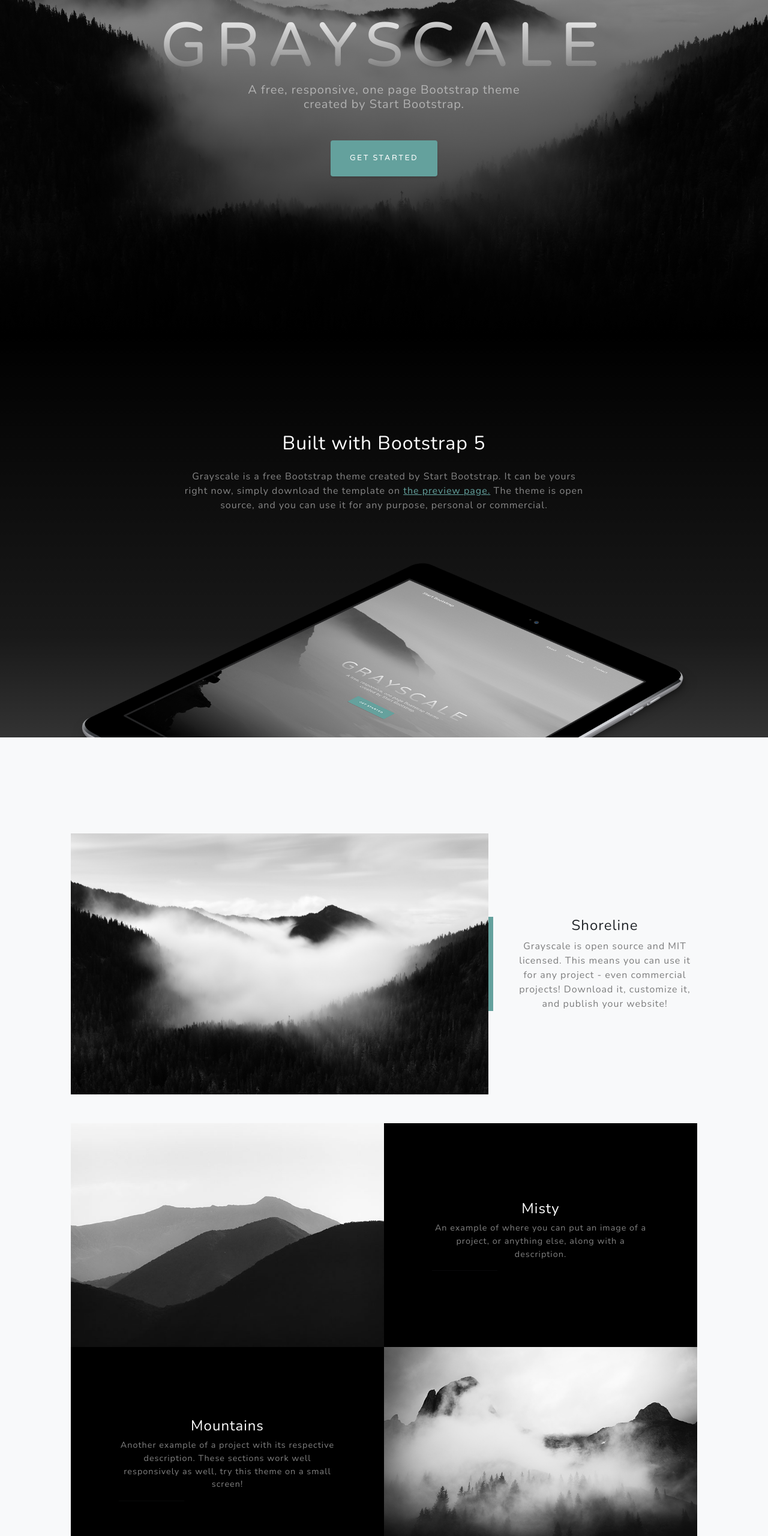
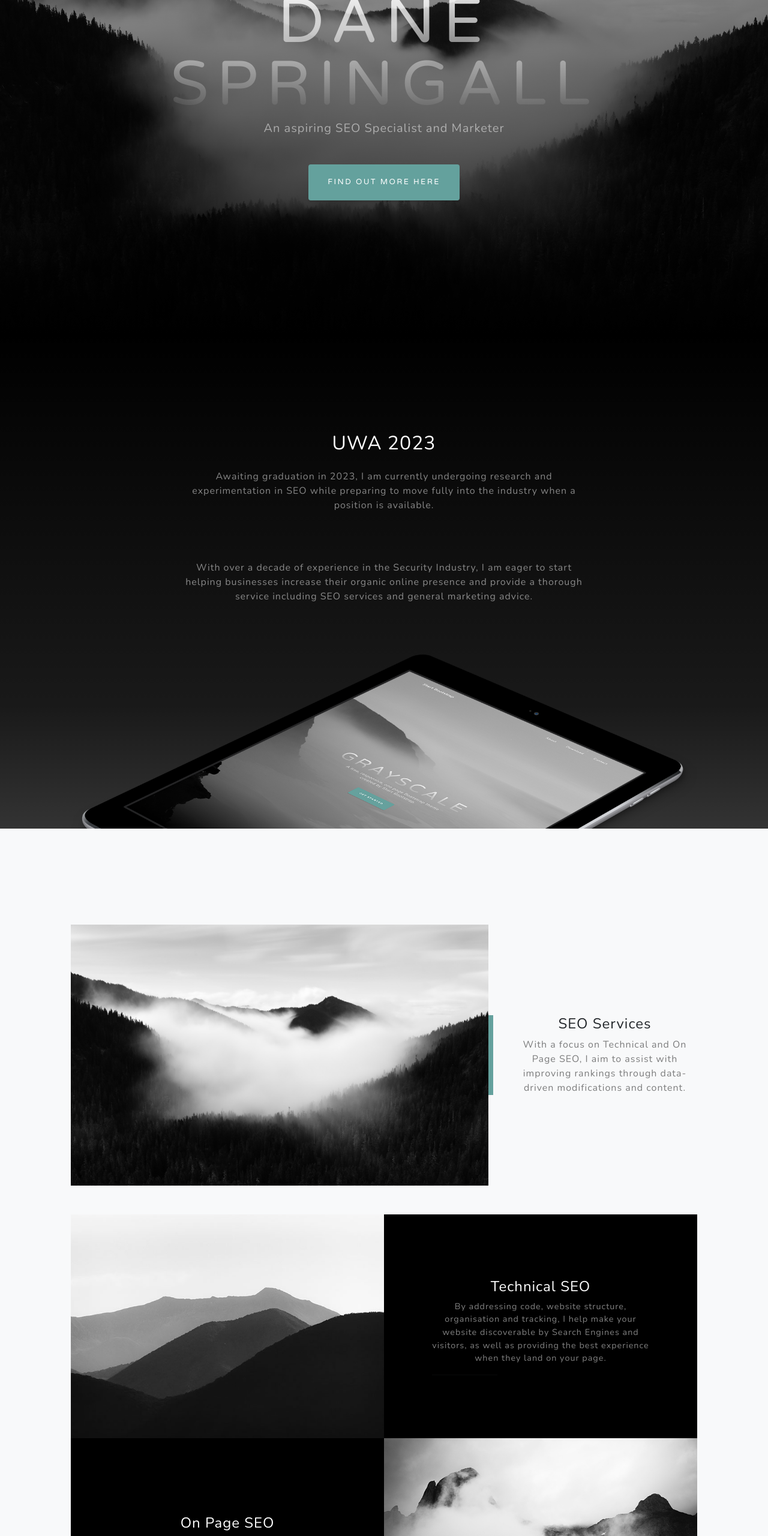
Before and after one commit to DaneSpringall/DaneSpringall.github.io, a plain HTML site: page index.html in a window 1280 px wide. Shown: the part 240-2800 px from the top of the page at 60% size. Drawn offline with nearby package versions, Linux system fonts and the light colour scheme.

Commit message:
Add files via upload
Updated template

```diff
--- a/index.html
+++ b/index.html
@@ -19,7 +19,7 @@
         <!-- Navigation-->
         <nav class="navbar navbar-expand-lg navbar-light fixed-top" id="mainNav">
             <div class="container px-4 px-lg-5">
-                <a class="navbar-brand" href="#page-top">Start Bootstrap</a>
+                <a class="navbar-brand" href="#page-top">Dane Springall</a>
                 <button class="navbar-toggler navbar-toggler-right" type="button" data-bs-toggle="collapse" data-bs-target="#navbarResponsive" aria-controls="navbarResponsive" aria-expanded="false" aria-label="Toggle navigation">
                     Menu
                     <i class="fas fa-bars"></i>
@@ -38,9 +38,9 @@
             <div class="container px-4 px-lg-5 d-flex h-100 align-items-center justify-content-center">
                 <div class="d-flex justify-content-center">
                     <div class="text-center">
-                        <h1 class="mx-auto my-0 text-uppercase">Grayscale</h1>
-                        <h2 class="text-white-50 mx-auto mt-2 mb-5">A free, responsive, one page Bootstrap theme created by Start Bootstrap.</h2>
-                        <a class="btn btn-primary" href="#about">Get Started</a>
+                        <h1 class="mx-auto my-0 text-uppercase">Dane Springall</h1>
+                        <h2 class="text-white-50 mx-auto mt-2 mb-5">An aspiring SEO Specialist and Marketer</h2>
+                        <a class="btn btn-primary" href="#about">Find out more here</a>
                     </div>
                 </div>
             </div>
@@ -50,11 +50,14 @@
             <div class="container px-4 px-lg-5">
                 <div class="row gx-4 gx-lg-5 justify-content-center">
                     <div class="col-lg-8">
-                        <h2 class="text-white mb-4">Built with Bootstrap 5</h2>
+                        <h2 class="text-white mb-4">UWA 2023</h2>
                         <p class="text-white-50">
-                            Grayscale is a free Bootstrap theme created by Start Bootstrap. It can be yours right now, simply download the template on
-                            <a href="https://startbootstrap.com/theme/grayscale/">the preview page.</a>
-                            The theme is open source, and you can use it for any purpose, personal or commercial.
+                            Awaiting graduation in 2023, I am currently undergoing research and experimentation in SEO while preparing to move fully into the industry when a position is available.
+
+                        </p>
+                        <p class="text-white-50">
+                            With over a decade of experience in the Security Industry, I am eager to start helping businesses increase their organic online presence and provide a thorough service including SEO services and general marketing advice.
+
                         </p>
                     </div>
                 </div>
@@ -69,8 +72,8 @@
                     <div class="col-xl-8 col-lg-7"><img class="img-fluid mb-3 mb-lg-0" src="assets/img/bg-masthead.jpg" alt="..." /></div>
                     <div class="col-xl-4 col-lg-5">
                         <div class="featured-text text-center text-lg-left">
-                            <h4>Shoreline</h4>
-                            <p class="text-black-50 mb-0">Grayscale is open source and MIT licensed. This means you can use it for any project - even commercial projects! Download it, customize it, and publish your website!</p>
+                            <h4>SEO Services</h4>
+                            <p class="text-black-50 mb-0">With a focus on Technical and On Page SEO, I aim to assist with improving rankings through data-driven modifications and content.</p>
                         </div>
                     </div>
                 </div>
@@ -81,8 +84,8 @@
                         <div class="bg-black text-center h-100 project">
                             <div class="d-flex h-100">
                                 <div class="project-text w-100 my-auto text-center text-lg-left">
-                                    <h4 class="text-white">Misty</h4>
-                                    <p class="mb-0 text-white-50">An example of where you can put an image of a project, or anything else, along with a description.</p>
+                                    <h4 class="text-white">Technical SEO</h4>
+                                    <p class="mb-0 text-white-50">By addressing code, website structure, organisation and tracking, I help make your website discoverable by Search Engines and visitors, as well as providing the best experience when they land on your page.</p>
                                     <hr class="d-none d-lg-block mb-0 ms-0" />
                                 </div>
                             </div>
@@ -96,8 +99,8 @@
                         <div class="bg-black text-center h-100 project">
                             <div class="d-flex h-100">
                                 <div class="project-text w-100 my-auto text-center text-lg-right">
-                                    <h4 class="text-white">Mountains</h4>
-                                    <p class="mb-0 text-white-50">Another example of a project with its respective description. These sections work well responsively as well, try this theme on a small screen!</p>
+                                    <h4 class="text-white">On Page SEO</h4>
+                                    <p class="mb-0 text-white-50">By using targeted keywords and copywriting principles, I help you find the right visitors and draw them in so they want to connect with you.</p>
                                     <hr class="d-none d-lg-block mb-0 me-0" />
                                 </div>
                             </div>
@@ -112,7 +115,8 @@
                 <div class="row gx-4 gx-lg-5">
                     <div class="col-md-10 col-lg-8 mx-auto text-center">
                         <i class="far fa-paper-plane fa-2x mb-2 text-white"></i>
-                        <h2 class="text-white mb-5">Subscribe to receive updates!</h2>
+                        <h2 class="text-white mb-5">I'd love to hear from you, reach out here!
+                        </h2>
                         <!-- * * * * * * * * * * * * * * *-->
                         <!-- * * SB Forms Contact Form * *-->
                         <!-- * * * * * * * * * * * * * * *-->
@@ -160,7 +164,7 @@
                                 <i class="fas fa-map-marked-alt text-primary mb-2"></i>
                                 <h4 class="text-uppercase m-0">Address</h4>
                                 <hr class="my-4 mx-auto" />
-                                <div class="small text-black-50">4923 Market Street, Orlando FL</div>
+                                <div class="small text-black-50">Perth, Western Australia, Australia</div>
                             </div>
                         </div>
                     </div>
@@ -170,7 +174,7 @@
                                 <i class="fas fa-envelope text-primary mb-2"></i>
                                 <h4 class="text-uppercase m-0">Email</h4>
                                 <hr class="my-4 mx-auto" />
-                                <div class="small text-black-50"><a href="#!">hello@yourdomain.com</a></div>
+                                <div class="small text-black-50"><a href="#!">danespringallseo@gmail.com</a></div>
                             </div>
                         </div>
                     </div>
@@ -180,7 +184,7 @@
                                 <i class="fas fa-mobile-alt text-primary mb-2"></i>
                                 <h4 class="text-uppercase m-0">Phone</h4>
                                 <hr class="my-4 mx-auto" />
-                                <div class="small text-black-50">+1 (555) 902-8832</div>
+                                <div class="small text-black-50">+63 413 543266</div>
                             </div>
                         </div>
                     </div>
@@ -193,7 +197,7 @@
             </div>
         </section>
         <!-- Footer-->
-        <footer class="footer bg-black small text-center text-white-50"><div class="container px-4 px-lg-5">Copyright &copy; Your Website 2022</div></footer>
+        <footer class="footer bg-black small text-center text-white-50"><div class="container px-4 px-lg-5">Copyright &copy; Dane Springall 2023</div></footer>
         <!-- Bootstrap core JS-->
         <script src="https://cdn.jsdelivr.net/npm/bootstrap@5.1.3/dist/js/bootstrap.bundle.min.js"></script>
         <!-- Core theme JS-->
```
